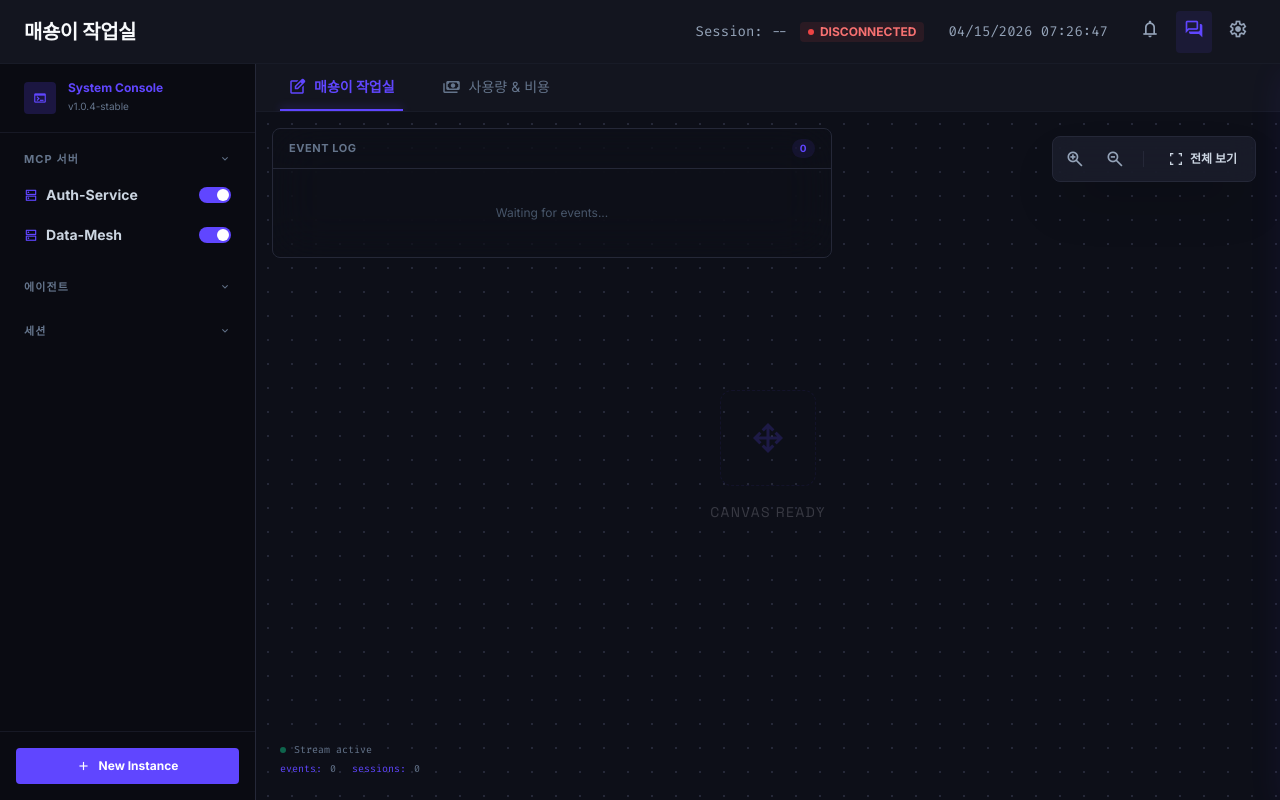
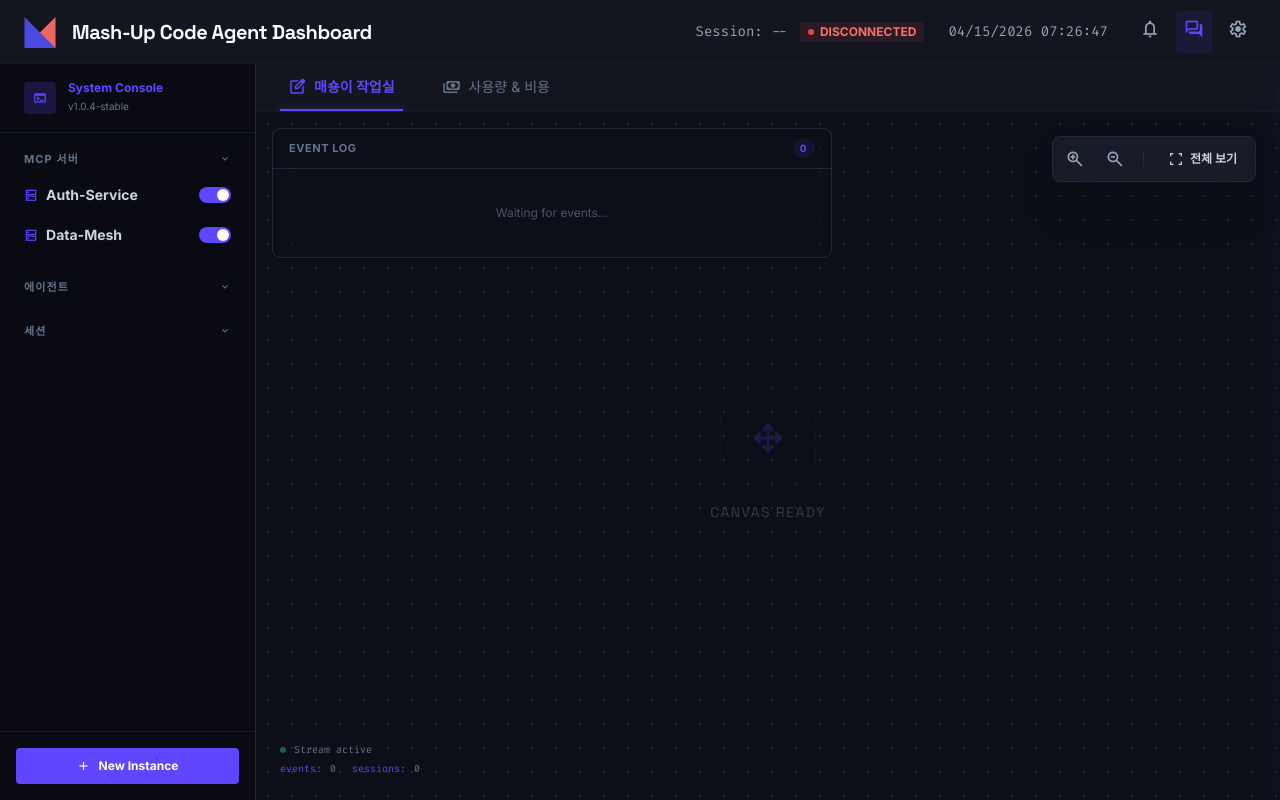
Before and after one commit to mash-up-kr/mash-up-code-agent-dashboard, a plain HTML site: page public/index.html in a window 1280 px wide. Drawn offline with nearby package versions, Linux system fonts and the light colour scheme; no server answers.

Commit message:
헤더 UI 수정
- 헤더 아이콘 추가
- 파비콘 추가
- 프로젝트 타이틀 변경

```diff
--- a/public/index.html
+++ b/public/index.html
@@ -3,11 +3,12 @@
 <head>
   <meta charset="utf-8">
   <meta name="viewport" content="width=device-width, initial-scale=1.0">
-  <title>Claude Agent Viz</title>
+  <title>Mash-Up Code Agent Dashboard</title>
   <script src="https://cdn.tailwindcss.com?plugins=forms,container-queries"></script>
   <link href="https://fonts.googleapis.com/css2?family=Space+Grotesk:wght@300;400;500;600;700&family=Inter:wght@300;400;500;600;700&family=Fira+Code:wght@400;500&display=swap" rel="stylesheet">
   <link href="https://fonts.googleapis.com/css2?family=Material+Symbols+Outlined:wght,FILL@100..700,0..1&display=swap" rel="stylesheet">
   <link rel="stylesheet" href="/css/style.css">
+  <link rel="icon" type="image/svg+xml" href="/img/mash-up-logo.svg">
   <script>
     tailwind.config = {
       darkMode: "class",
@@ -49,7 +50,8 @@
 <!-- ═══════════════════════════════════════════════ -->
 <header class="h-16 bg-[#13151f] flex items-center justify-between px-6 z-50 flex-shrink-0 border-b border-[#252838]/30">
   <div class="flex items-center gap-4">
-    <span class="text-xl font-bold text-slate-50 font-headline tracking-tight">매숑이 작업실</span>
+    <img src="/img/mash-up-logo.svg" alt="Mash-up Logo" class="w-8 h-8">
+    <span class="text-xl font-bold text-slate-50 font-headline tracking-tight">Mash-Up Code Agent Dashboard</span>
   </div>
   <div class="flex items-center gap-6">
     <!-- Session info -->
--- a/server.js
+++ b/server.js
@@ -178,5 +178,5 @@ const server = http.createServer((req, res) => {
 });
 
 server.listen(PORT, () => {
-  console.log(`claude-agent-viz-simple  →  http://localhost:${PORT}`);
+  console.log(`mash-up-code-agent-dashboard  →  http://localhost:${PORT}`);
 });
```
Also changed, not shown: public/img/mash-up-logo.svg (added).
